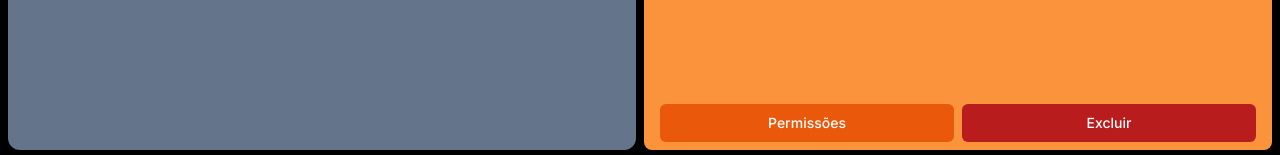
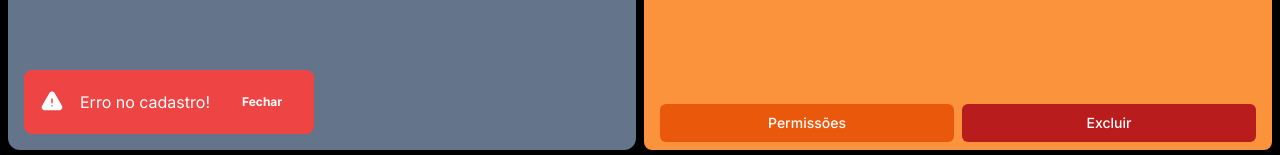
Before and after one commit to GuilhermeSSx/erp-gestao-despesas, a Next.js app: page /cadastroUsuarios in a window 1280 px wide. Both pictures are taken after typing "Sample", "name@example.com", "Sample123" into the empty fields and a click on the button "Cadastrar". Shown: the part 642-797 px from the top of the page. Built offline with nearby package versions, Linux system fonts and the light colour scheme; no server answers.

Commit message:
test deploy, fix loop alert

```diff
--- a/src/app/(private-routes)/cadastroUsuarios/page.tsx
+++ b/src/app/(private-routes)/cadastroUsuarios/page.tsx
@@ -16,7 +16,7 @@ export default function CadastroUsuarios() {
     const [usuariosData, setUsuariosData] = useState<Usuario[]>([]); // Initialize usuariosData state
 
     useEffect(() => {
-        //getUsers();
+        getUsers();
     }, []);
 
     const getUsers = async () => {
@@ -131,7 +131,20 @@ export default function CadastroUsuarios() {
         );
     }
 
-    const [open, setOpen] = useState(true);
+    const [alertVisible, setAlertVisible] = useState(false); // Nova variável de estado
+
+    useEffect(() => {
+        // Se cadastroSuccess ou cadastroError forem true, mostra o Alert
+        if (cadastroSuccess || cadastroError) {
+            setAlertVisible(true);
+        }
+    }, [cadastroSuccess, cadastroError]);
+
+    const handleAlertClose = () => {
+        setAlertVisible(false);
+        setCadastroSuccess(false);
+        setCadastroError(false);
+    };
 
     return (
         <main className='md-web:w-screen md-web:h-[calc(100vh-60px)] flex justify-center items-center p-2 md-web:flex-row flex-col overflow-auto bg-black'>
@@ -196,54 +209,27 @@ export default function CadastroUsuarios() {
 
 
 
-            {/* {cadastroSuccess ? (
+            {alertVisible && (
                 <Alert
-                    className='absolute bottom-6 left-6 bg-jpnrVerde w-fit h-fit text-center items-center z-50'
-                    open={cadastroSuccess}
+                    className={`absolute bottom-6 left-6 bg-${cadastroSuccess ? 'jpnrVerde' : 'red-500'} w-fit h-fit text-center items-center z-50`}
+                    open={alertVisible}
                     icon={<Icon />}
                     action={
                         <Button
                             variant="text"
                             color="white"
                             size="sm"
-                            onClick={() => {
-                                setCadastroSuccess(false);
-                                setOpen(false);
-                            }}
-                        >
-                            Fechar
-                        </Button>
-                    }
-
-                >
-                    <span className='text-center p-4'>
-                        Cadastro realizado com sucesso!
-                    </span>
-                </Alert>
-            ) : cadastroError ? (
-                <Alert
-                    className='absolute bottom-6 left-6 bg-red-500 w-fit h-fit text-center items-center z-50'
-                    open={!!cadastroError}
-                    icon={<Icon />}
-                    action={
-                        <Button
-                            variant="text"
-                            color="white"
-                            size="sm"
-                            onClick={() => {
-                                setCadastroError(false);
-                                setOpen(false);
-                            }}
+                            onClick={handleAlertClose}
                         >
                             Fechar
                         </Button>
                     }
                 >
                     <span className='text-center p-4'>
-                        Erro no cadastro!
+                        {cadastroSuccess ? 'Cadastro realizado com sucesso!' : 'Erro no cadastro!'}
                     </span>
                 </Alert>
-            ) : null} */}
+            )}
 
             {/* Selecionar Usuario, remover, Permissoes */}
             <div className='flex flex-col items-center w-full md-web:w-[50%] md-web:mt-0 mt-4 h-full bg-orange-400 rounded-lg md-web:ml-1 px-4'>
@@ -287,6 +273,7 @@ export default function CadastroUsuarios() {
                                 onClose={fecharPopupExcluirUsuario}
                                 userId={selectedUsuario.id}
                                 userName={selectedUsuario.name}
+                                reloadUsers={getUsers}
                             />
                         )}
 
--- a/src/app/components/popupExcluirUsuario/index.tsx
+++ b/src/app/components/popupExcluirUsuario/index.tsx
@@ -8,9 +8,10 @@ interface PopupProps {
     onClose: () => void;
     userName: string;
     userId: number;
+    reloadUsers: () => void;
 }
 
-const PopupExcluirUsuario: React.FC<PopupProps> = ({ open, onClose, userName, userId }) => {
+const PopupExcluirUsuario: React.FC<PopupProps> = ({ open, onClose, userName, userId, reloadUsers }) => {
 
     const deleteUser = async (id: number) => {
         try {
@@ -21,7 +22,14 @@ const PopupExcluirUsuario: React.FC<PopupProps> = ({ open, onClose, userName, us
                 },
             });
 
-            console.log(response)
+            if (response.ok) {
+                console.log('User deleted successfully');
+                // Reload the users when the deletion is successful
+                reloadUsers();
+            } else {
+                console.error('Failed to delete user');
+                // Handle error if necessary
+            }
 
         } catch (error) {
             console.error('Erro:', error);
```
